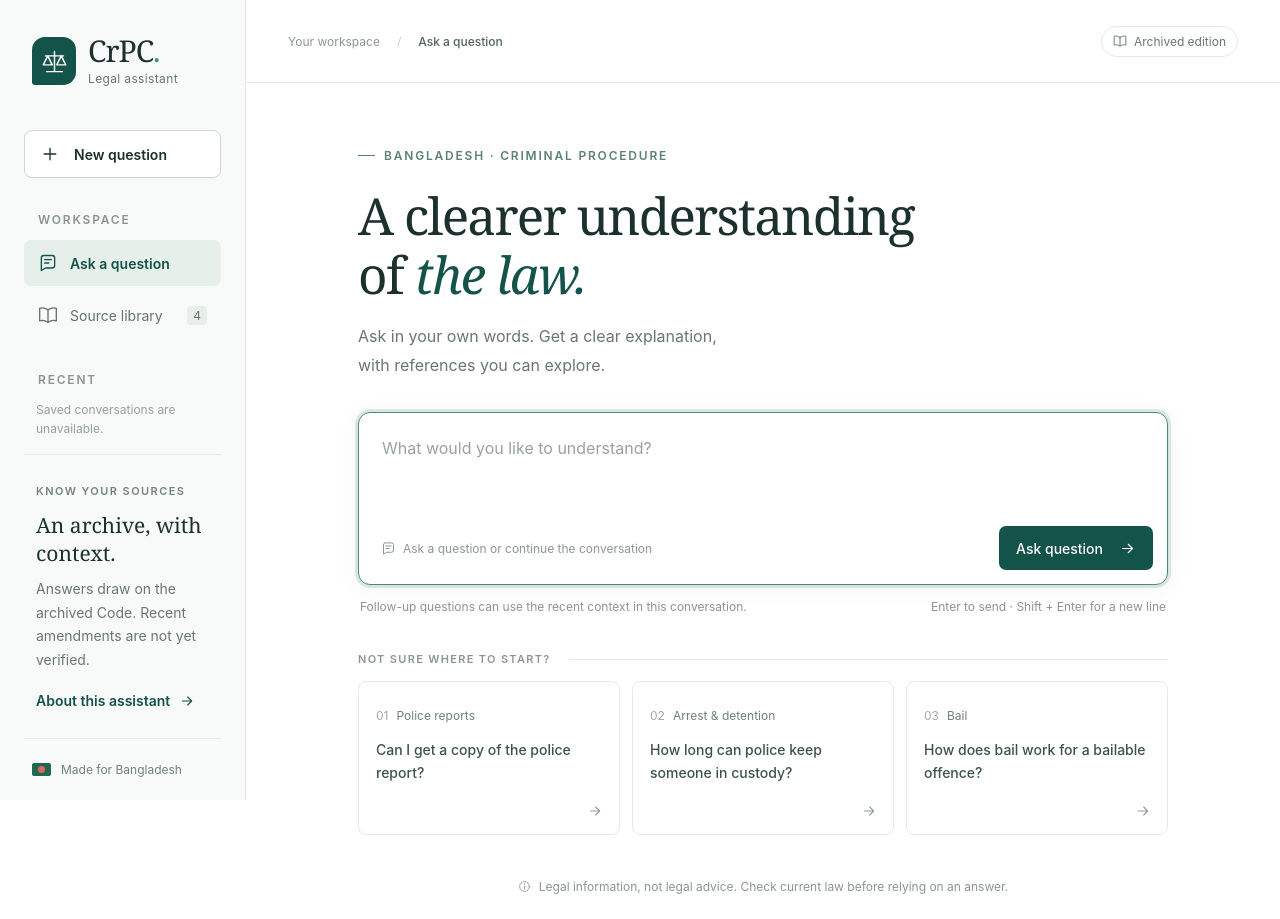
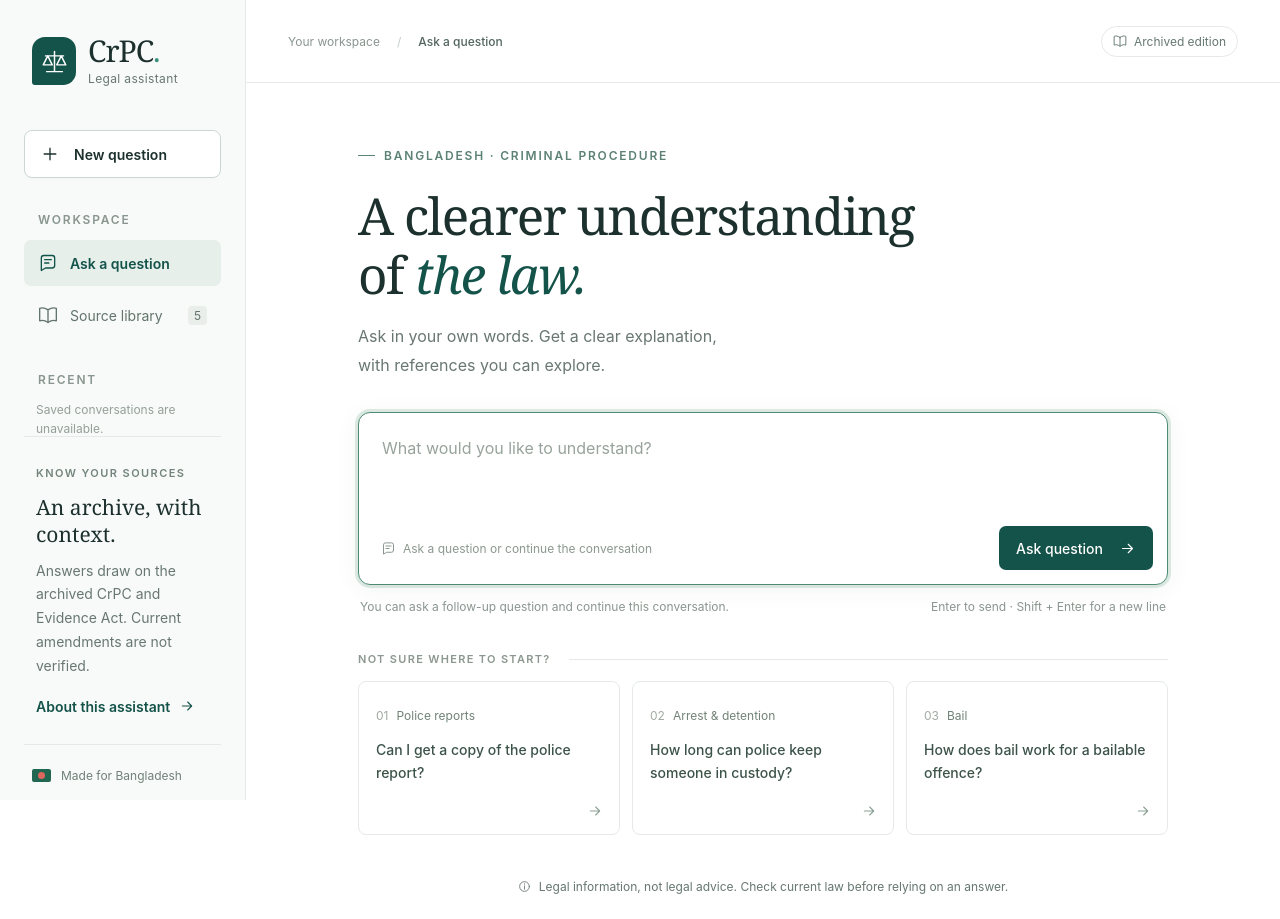
Before and after one commit to nahid2003131/AinBondhu, a Flask app: page / in a window 1280 px wide. Run offline with Flask 3, Linux system fonts and the light colour scheme; data that the repository does not hold is empty; some libraries are stand-ins or nearby versions.

Commit message:
update frontend for multi-source legal corpus

```diff
--- a/static/app.css
+++ b/static/app.css
@@ -585,7 +585,7 @@ button svg,a svg {
   align-items:center;
   justify-content:center;
   gap:8px;
-  color:#8b968f;
+  color:#66776f;
   font-size:12px;
   line-height:1.6;
   margin:42px 0 0;
@@ -819,12 +819,15 @@ button svg,a svg {
 }
 
 .answer-disclaimer {
-  font-size:12px;
-  color:#829087;
-  line-height:1.7;
+  font-size:13px;
+  color:#51665d;
+  line-height:1.65;
   margin:22px 0 0;
-  padding-top:15px;
-  border-top:1px solid var(--line);
+  padding:12px 14px;
+  border:1px solid #dfe8e3;
+  border-left:3px solid var(--green);
+  border-radius:6px;
+  background:#f6f9f7;
 }
 
 .loading {
@@ -1614,3 +1617,68 @@ dialog h2 {
     padding-bottom:27px;
   }
 }
+
+/* Keep saved conversations inside their own scrollable area so they never
+   overlap the source/about panel at the bottom of the sidebar. */
+.sidebar {
+  overflow:hidden;
+}
+
+.conversation-nav {
+  flex:1 1 auto;
+  min-height:88px;
+  overflow-y:auto;
+  overscroll-behavior:contain;
+  scrollbar-gutter:stable;
+  padding-bottom:14px;
+}
+
+.conversation-list {
+  padding-bottom:4px;
+}
+
+.sidebar-bottom {
+  flex:0 0 auto;
+  margin-top:0;
+  position:relative;
+  z-index:2;
+  background:#f8faf9;
+}
+
+/* Keep legal notices readable even for long text. */
+.answer-disclaimer {
+  max-width:100%;
+  white-space:normal;
+  overflow-wrap:anywhere;
+  word-break:normal;
+}
+
+.answer-disclaimer::before {
+  content:"Important";
+  display:block;
+  margin-bottom:4px;
+  color:var(--green);
+  font-size:11px;
+  font-weight:700;
+  letter-spacing:.08em;
+  text-transform:uppercase;
+}
+
+.about-developer {
+  margin-top:18px;
+  padding-top:18px;
+  border-top:1px solid var(--line);
+}
+
+.about-developer p {
+  margin:8px 0 0;
+  color:var(--muted);
+  font-size:13px;
+  line-height:1.7;
+}
+
+.about-developer a {
+  color:var(--green);
+  font-weight:600;
+  text-underline-offset:3px;
+}
--- a/static/app.js
+++ b/static/app.js
@@ -8,7 +8,10 @@ const conversationList = byId("conversation-list");
 
 const CLIENT_STORAGE_KEY = "crpc-client-id";
 const ACTIVE_CONVERSATION_KEY = "crpc-active-conversation";
-const publicPDFs = new Set([1, 2, 3, 4].map((part) => `crpc-1898-part-${part}.pdf`));
+const publicPDFs = new Set([
+  ...[1, 2, 3, 4].map((part) => `crpc-1898-part-${part}.pdf`),
+  "evidence-act-1872.pdf",
+]);
 
 let busy = false;
 let activeConversationId = localStorage.getItem(ACTIVE_CONVERSATION_KEY) || "";
@@ -121,6 +124,9 @@ function showHome() {
   document.body.classList.remove("has-answer");
   byId("result").hidden = true;
   question.value = "";
+  question.placeholder = "What would you like to understand?";
+  const hint = byId("conversation-hint");
+  if (hint) hint.textContent = "You can ask a follow-up question and continue this conversation.";
   countCharacters();
   autoResizeQuestion();
   question.focus();
@@ -256,6 +262,13 @@ function validCitations(citations) {
   );
 }
 
+function sourceLabel(documentName) {
+  const part = documentName.match(/crpc-1898-part-(\d)\.pdf$/)?.[1];
+  if (part) return `CrPC · Part ${part}`;
+  if (documentName === "evidence-act-1872.pdf") return "Evidence Act, 1872";
+  return documentName;
+}
+
 function buildCitations(citations, sourcePrefix) {
   const wrapper = element("div", "citations");
   if (!citations.length) {
@@ -279,14 +292,13 @@ function buildCitations(citations, sourcePrefix) {
     summary.append(element("span", "citation-number", citation.id));
 
     const title = element("span", "citation-title", `Section ${citation.section}`);
-    const part = citation.document.match(/part-(\d)\.pdf$/)?.[1];
     const pages = citation.pdf_pages.join(", ");
     const printed = citation.printed_pages.join(", ");
     title.append(
       element(
         "span",
         "citation-meta",
-        `${part ? `CrPC · Part ${part}` : citation.document} · PDF page ${pages} · Printed page ${printed}`
+        `${sourceLabel(citation.document)} · PDF page ${pages} · Printed page ${printed}`
       )
     );
 
@@ -823,10 +835,20 @@ async function ask(text) {
       );
 
       if (!isNewConversation) touchConversation(activeConversationId);
+
+      const hint = byId("conversation-hint");
+      if (data.status === "clarify") {
+        question.placeholder = "Add the missing detail here…";
+        if (hint) hint.textContent = "Add the missing detail below and continue the same conversation.";
+      } else {
+        question.placeholder = "Ask a follow-up question…";
+        if (hint) hint.textContent = "Want to go deeper? Ask a follow-up below — recent context will be used.";
+      }
+
       announce(
         data.status === "clarify"
           ? "A clarification is needed. Read the answer and include the missing details in your next question."
-          : "Your answer is ready."
+          : "Your answer is ready. You can ask a follow-up question below."
       );
       scrollToLatest();
     } finally {
--- a/templates/index.html
+++ b/templates/index.html
@@ -35,7 +35,7 @@
     <p class="nav-label">WORKSPACE</p>
     <nav>
       <a class="nav-item active" href="#question" aria-current="page"><svg class="icon"><use href="#i-chat"/></svg><span>Ask a question</span></a>
-      <button class="nav-item" data-dialog="sources-dialog"><svg class="icon"><use href="#i-book"/></svg><span>Source library</span><span class="nav-count">4</span></button>
+      <button class="nav-item" data-dialog="sources-dialog"><svg class="icon"><use href="#i-book"/></svg><span>Source library</span><span class="nav-count">5</span></button>
     </nav>
 
     <section class="conversation-nav" aria-labelledby="recent-conversations-label">
@@ -46,7 +46,7 @@
     </section>
 
     <div class="sidebar-bottom">
-      <div class="edition-note"><span class="eyebrow">KNOW YOUR SOURCES</span><h2>An archive, with context.</h2><p>Answers draw on the archived Code. Recent amendments are not yet verified.</p><button class="text-button" data-dialog="about-dialog">About this assistant <svg class="icon"><use href="#i-arrow"/></svg></button></div>
+      <div class="edition-note"><span class="eyebrow">KNOW YOUR SOURCES</span><h2>An archive, with context.</h2><p>Answers draw on the archived CrPC and Evidence Act. Current amendments are not verified.</p><button class="text-button" data-dialog="about-dialog">About this assistant <svg class="icon"><use href="#i-arrow"/></svg></button></div>
       <div class="jurisdiction"><span class="country-mark" aria-hidden="true"></span><span>Made for Bangladesh</span></div>
     </div>
   </aside>
@@ -87,7 +87,7 @@
         <textarea id="question" name="question" placeholder="What would you like to understand?" maxlength="4000" rows="3" required aria-describedby="question-hint"></textarea>
         <div class="composer-toolbar"><span class="input-hint" id="question-hint"><svg class="icon"><use href="#i-chat"/></svg><span>Ask a question or continue the conversation</span></span><span class="character-count" id="character-count" hidden></span><button class="submit-button" id="submit" type="submit"><span>Ask question</span><svg class="icon"><use href="#i-arrow"/></svg></button></div>
       </form>
-      <div class="composer-note"><span>Follow-up questions can use the recent context in this conversation.</span><span class="keyboard-hint">Enter to send · Shift + Enter for a new line</span></div>
+      <div class="composer-note"><span id="conversation-hint">You can ask a follow-up question and continue this conversation.</span><span class="keyboard-hint">Enter to send · Shift + Enter for a new line</span></div>
 
       <section class="suggestions" id="suggestions" aria-label="Example questions">
         <div class="suggestions-heading"><span>NOT SURE WHERE TO START?</span><span class="fine-line"></span></div>
@@ -103,14 +103,23 @@
 
   <dialog id="sources-dialog" aria-labelledby="sources-title">
     <div class="dialog-top"><span class="eyebrow">THE REFERENCE SHELF</span><button class="icon-button close-dialog" aria-label="Close source library"><svg class="icon"><use href="#i-close"/></svg></button></div>
-    <h2 id="sources-title">Source library</h2><p class="dialog-description">The Code of Criminal Procedure, 1898.<br>Four original PDFs from the Bangladesh Code archive.</p>
+    <h2 id="sources-title">Source library</h2><p class="dialog-description">Archived legal sources used by this assistant.</p>
     <div class="library-list">
     {% for part, description, pages, indexed in [(1, 'Contents & index', 38, false), (2, 'Statutory provisions', 123, true), (3, 'Statutory provisions, continued', 120, true), (4, 'Schedules & forms', 160, false)] %}
       <a class="library-item" href="{{ url_for('source_pdf', filename='crpc-1898-part-' ~ part ~ '.pdf') }}" target="_blank" rel="noopener"><span class="pdf-icon">PDF</span><span class="library-name"><strong>CrPC · Part {{ part }}</strong><small>{{ description }} · {{ pages }} pages</small></span><span class="source-state {{ 'indexed' if indexed else '' }}">{{ 'Used for answers' if indexed else 'Reference only' }}</span><svg class="icon"><use href="#i-external"/></svg></a>
     {% endfor %}
-    </div><p class="library-note">Answers currently search the statutory text in Parts 2 and 3. Schedules, other Acts and recent amendments are not covered.</p>
+      <a class="library-item" href="{{ url_for('source_pdf', filename='evidence-act-1872.pdf') }}" target="_blank" rel="noopener">
+        <span class="pdf-icon">PDF</span>
+        <span class="library-name">
+          <strong>Evidence Act, 1872</strong>
+          <small>Statutory provisions · 92 pages</small>
+        </span>
+        <span class="source-state indexed">Used for answers</span>
+        <svg class="icon"><use href="#i-external"/></svg>
+      </a>
+    </div><p class="library-note">Answers search CrPC Parts 2 and 3 together with the Evidence Act, 1872. CrPC Parts 1 and 4 are reference-only. Current amendments are not verified.</p>
   </dialog>
-  <dialog id="about-dialog" aria-labelledby="about-title"><div class="dialog-top"><span class="eyebrow">A LITTLE CONTEXT</span><button class="icon-button close-dialog" aria-label="Close about this assistant"><svg class="icon"><use href="#i-close"/></svg></button></div><h2 id="about-title">Clarity starts with a source.</h2><p class="dialog-description">This assistant helps you explore Bangladesh criminal procedure in plain language.</p><ol class="about-steps"><li><strong>Ask in your own words.</strong><p>You can continue with follow-up questions inside the same saved conversation.</p></li><li><strong>Read the explanation.</strong><p>Legal answers use the archived text. If details or evidence are missing, the assistant should ask or say so.</p></li><li><strong>Explore the reference.</strong><p>Expand a source to read the excerpt, or open the original PDF at the cited page.</p></li></ol><div class="about-limit">The archive is not verified current law. Answers can contain mistakes; references help you check them. This is legal information, not legal advice.</div></dialog>
+  <dialog id="about-dialog" aria-labelledby="about-title"><div class="dialog-top"><span class="eyebrow">A LITTLE CONTEXT</span><button class="icon-button close-dialog" aria-label="Close about this assistant"><svg class="icon"><use href="#i-close"/></svg></button></div><h2 id="about-title">Clarity starts with a source.</h2><p class="dialog-description">This assistant helps you explore Bangladesh criminal procedure in plain language.</p><ol class="about-steps"><li><strong>Ask in your own words.</strong><p>You can continue with follow-up questions inside the same saved conversation.</p></li><li><strong>Read the explanation.</strong><p>Legal answers use the archived text. If details or evidence are missing, the assistant should ask or say so.</p></li><li><strong>Explore the reference.</strong><p>Expand a source to read the excerpt, or open the original PDF at the cited page.</p></li></ol><div class="about-limit">The archive is not verified current law. Answers can contain mistakes; references help you check them. This is legal information, not legal advice.</div><div class="about-developer"><span class="eyebrow">PROJECT</span><p>Built for the ML Engineer Entry Assessment. <a href="https://github.com/nahid2003131/ml-engineer-entry-assessment" target="_blank" rel="noopener">View the developer repository ↗</a></p></div></dialog>
   <div class="sr-only" id="announcement" aria-live="polite"></div>
   <noscript><p class="noscript">Enable JavaScript to use this workspace, or <a href="{{ url_for('source_pdf', filename='crpc-1898-part-2.pdf') }}">open the source PDF</a>.</p></noscript>
 </body>
```
